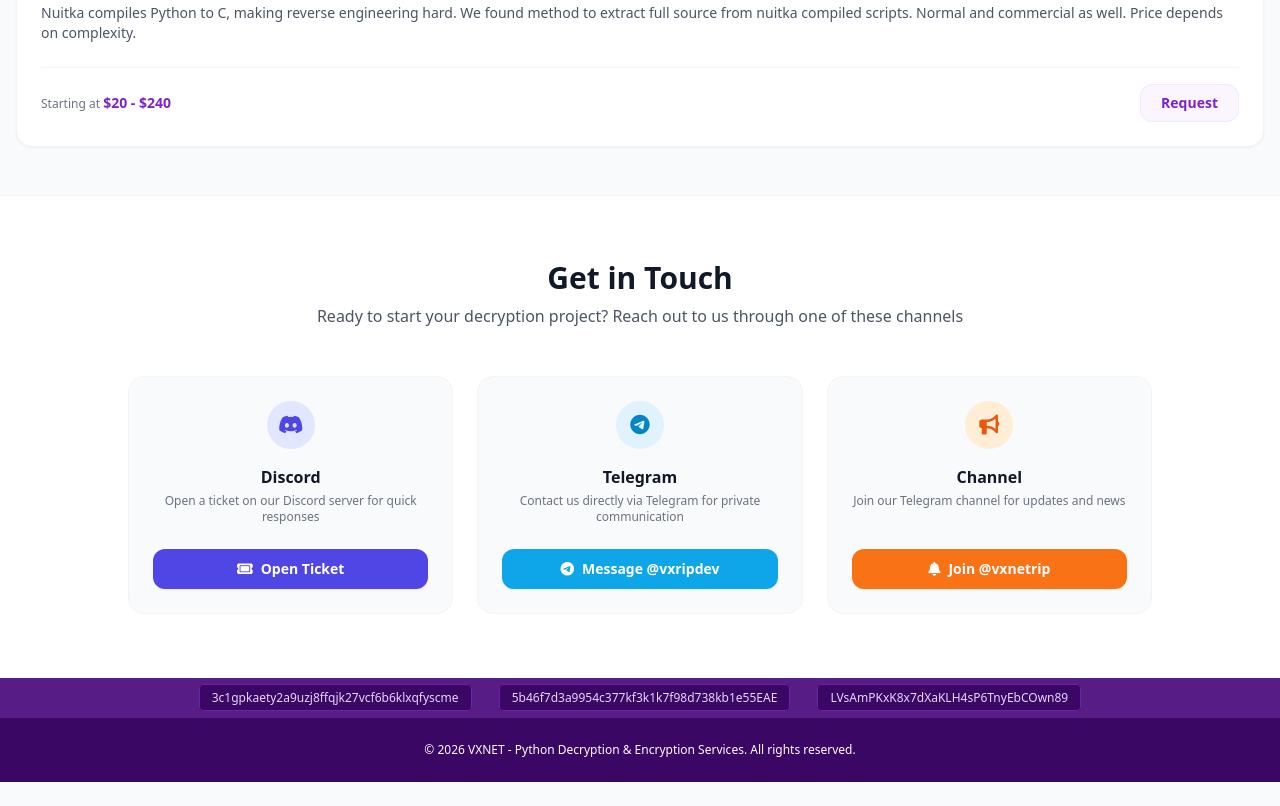
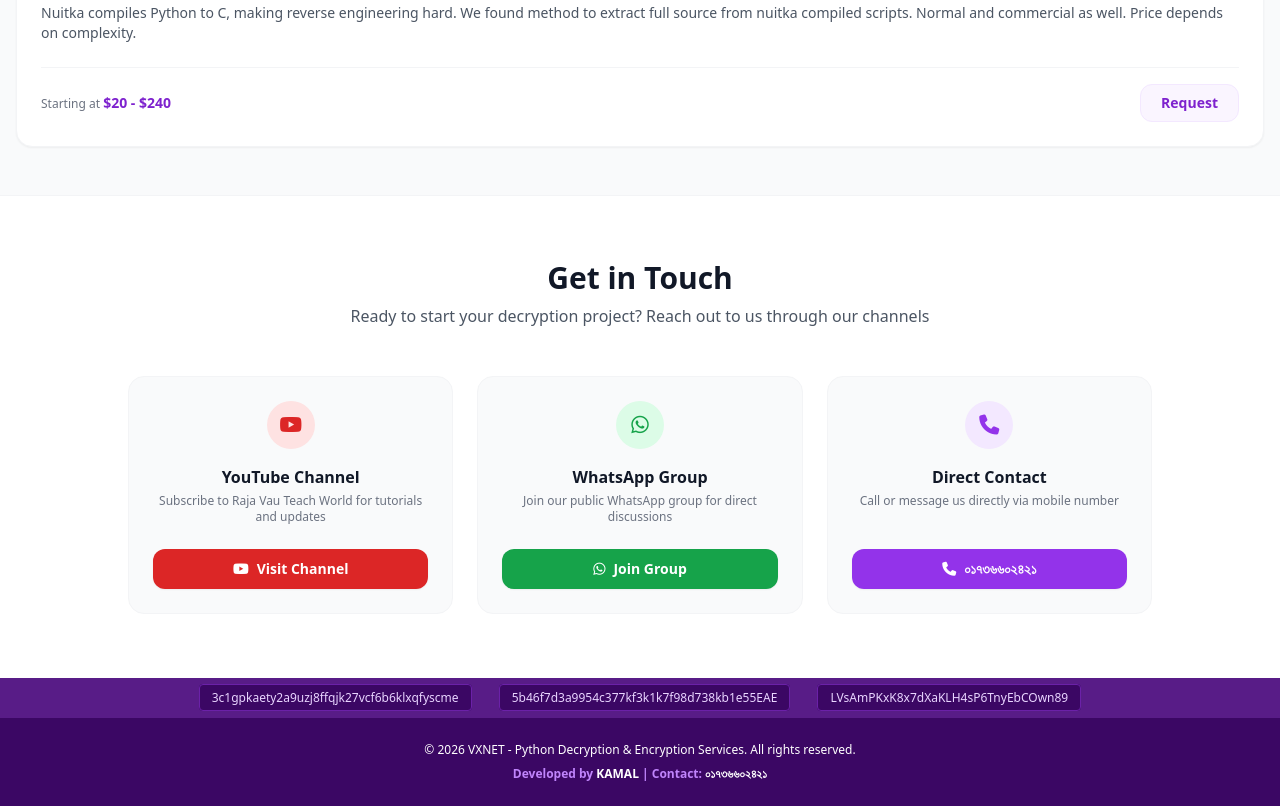
Before and after one commit to rajavau379-pixel/vxnet-site, a plain HTML site: page templates/index.html in a window 1280 px wide. Shown: the part 1973-2779 px from the top of the page. Before the commit the page ends 2755 px from the top, so only its background shows below. Drawn offline with nearby package versions, Linux system fonts and the light colour scheme.

Commit message:
Update index.html

```diff
--- a/templates/index.html
+++ b/templates/index.html
@@ -212,37 +212,44 @@
     <section id="contact" class="py-16 bg-white border-t border-gray-100 px-4">
         <div class="max-w-4xl mx-auto text-center mb-12">
             <h2 class="text-3xl font-black text-gray-900 mb-2">Get in Touch</h2>
-            <p class="text-gray-600">Ready to start your decryption project? Reach out to us through one of these channels</p>
+            <p class="text-gray-600">Ready to start your decryption project? Reach out to us through our channels</p>
         </div>
         <div class="grid grid-cols-1 md:grid-cols-3 gap-6 max-w-5xl mx-auto">
+
+            <!-- YouTube Card -->
             <div class="bg-gray-50 p-6 rounded-2xl border border-gray-100 text-center flex flex-col items-center justify-between">
                 <div>
-                    <div class="w-12 h-12 bg-indigo-100 text-indigo-600 rounded-full flex items-center justify-center text-xl mb-4 mx-auto"><i class="fa-brands fa-discord"></i></div>
-                    <h4 class="font-bold text-gray-900 mb-1">Discord</h4>
-                    <p class="text-gray-500 text-xs mb-6">Open a ticket on our Discord server for quick responses</p>
+                    <div class="w-12 h-12 bg-red-100 text-red-600 rounded-full flex items-center justify-center text-xl mb-4 mx-auto"><i class="fa-brands fa-youtube"></i></div>
+                    <h4 class="font-bold text-gray-900 mb-1">YouTube Channel</h4>
+                    <p class="text-gray-500 text-xs mb-6">Subscribe to Raja Vau Teach World for tutorials and updates</p>
                 </div>
-                <a href="https://discord.com" target="_blank" class="w-full bg-indigo-600 hover:bg-indigo-700 text-white font-semibold py-2.5 rounded-xl text-sm transition shadow-sm"><i class="fa-solid fa-ticket mr-2"></i>Open Ticket</a>
+                <a href="https://youtube.com/@raja-vau-teach-world?si=BF3R1hrHR9qCdblS" target="_blank" class="w-full bg-red-600 hover:bg-red-700 text-white font-semibold py-2.5 rounded-xl text-sm transition shadow-sm"><i class="fa-brands fa-youtube mr-2"></i>Visit Channel</a>
             </div>
+
+            <!-- WhatsApp Group Card -->
             <div class="bg-gray-50 p-6 rounded-2xl border border-gray-100 text-center flex flex-col items-center justify-between">
                 <div>
-                    <div class="w-12 h-12 bg-sky-100 text-sky-600 rounded-full flex items-center justify-center text-xl mb-4 mx-auto"><i class="fa-brands fa-telegram"></i></div>
-                    <h4 class="font-bold text-gray-900 mb-1">Telegram</h4>
-                    <p class="text-gray-500 text-xs mb-6">Contact us directly via Telegram for private communication</p>
+                    <div class="w-12 h-12 bg-green-100 text-green-600 rounded-full flex items-center justify-center text-xl mb-4 mx-auto"><i class="fa-brands fa-whatsapp"></i></div>
+                    <h4 class="font-bold text-gray-900 mb-1">WhatsApp Group</h4>
+                    <p class="text-gray-500 text-xs mb-6">Join our public WhatsApp group for direct discussions</p>
                 </div>
-                <a href="https://t.me/vxripdev" target="_blank" class="w-full bg-sky-500 hover:bg-sky-600 text-white font-semibold py-2.5 rounded-xl text-sm transition shadow-sm"><i class="fa-brands fa-telegram mr-2"></i>Message @vxripdev</a>
+                <a href="https://chat.whatsapp.com/K9E5ULcGZ7G0O15wwvodfy?s=cl&p=a&ilr=4&iam=2" target="_blank" class="w-full bg-green-600 hover:bg-green-700 text-white font-semibold py-2.5 rounded-xl text-sm transition shadow-sm"><i class="fa-brands fa-whatsapp mr-2"></i>Join Group</a>
             </div>
+
+            <!-- Direct Phone Contact Card -->
             <div class="bg-gray-50 p-6 rounded-2xl border border-gray-100 text-center flex flex-col items-center justify-between">
                 <div>
-                    <div class="w-12 h-12 bg-orange-100 text-orange-600 rounded-full flex items-center justify-center text-xl mb-4 mx-auto"><i class="fa-solid fa-bullhorn"></i></div>
-                    <h4 class="font-bold text-gray-900 mb-1">Channel</h4>
-                    <p class="text-gray-500 text-xs mb-6">Join our Telegram channel for updates and news</p>
+                    <div class="w-12 h-12 bg-purple-100 text-purple-600 rounded-full flex items-center justify-center text-xl mb-4 mx-auto"><i class="fa-solid fa-phone"></i></div>
+                    <h4 class="font-bold text-gray-900 mb-1">Direct Contact</h4>
+                    <p class="text-gray-500 text-xs mb-6">Call or message us directly via mobile number</p>
                 </div>
-                <a href="https://t.me/vxnetrip" target="_blank" class="w-full bg-orange-500 hover:bg-orange-600 text-white font-semibold py-2.5 rounded-xl text-sm transition shadow-sm"><i class="fa-solid fa-bell mr-2"></i>Join @vxnetrip</a>
+                <a href="tel:01736602421" class="w-full bg-purple-600 hover:bg-purple-700 text-white font-semibold py-2.5 rounded-xl text-sm transition shadow-sm"><i class="fa-solid fa-phone mr-2"></i>০১৭৩৬৬০২৪২১</a>
             </div>
+
         </div>
     </section>
 
-    <!-- Bottom Tokens Bar (from screenshot) -->
+    <!-- Bottom Tokens Bar -->
     <div class="bg-purple-900 text-purple-200 py-3 px-4 text-xs overflow-x-auto whitespace-nowrap text-center space-x-6">
         <span class="bg-purple-950 px-3 py-1 rounded border border-purple-800">3c1gpkaety2a9uzj8ffqjk27vcf6b6klxqfyscme</span>
         <span class="bg-purple-950 px-3 py-1 rounded border border-purple-800">5b46f7d3a9954c377kf3k1k7f98d738kb1e55EAE</span>
@@ -250,8 +257,9 @@
     </div>
 
     <!-- Footer -->
-    <footer class="bg-purple-950 text-white py-6 text-center text-xs">
+    <footer class="bg-purple-950 text-white py-6 text-center text-xs space-y-2">
         <p>&copy; 2026 VXNET - Python Decryption & Encryption Services. All rights reserved.</p>
+        <p class="text-purple-400 font-semibold">Developed by <span class="text-white">KAMAL</span> | Contact: <span class="text-white">০১৭৩৬৬০২৪২১</span></p>
     </footer>
 
     <!-- Request Modal -->
@@ -268,8 +276,8 @@
                     <input type="text" id="userName" name="name" required class="w-full px-4 py-2.5 rounded-xl border border-gray-200 focus:outline-none focus:border-purple-600 text-sm" placeholder="Enter your name">
                 </div>
                 <div>
-                    <label class="block text-xs font-bold text-gray-700 mb-1">Telegram Username / Email</label>
-                    <input type="text" id="userContact" name="contact" required class="w-full px-4 py-2.5 rounded-xl border border-gray-200 focus:outline-none focus:border-purple-600 text-sm" placeholder="@username or email@example.com">
+                    <label class="block text-xs font-bold text-gray-700 mb-1">Telegram Username / Email / Phone</label>
+                    <input type="text" id="userContact" name="contact" required class="w-full px-4 py-2.5 rounded-xl border border-gray-200 focus:outline-none focus:border-purple-600 text-sm" placeholder="@username or email or phone">
                 </div>
                 <div>
                     <label class="block text-xs font-bold text-gray-700 mb-1">Project Details / File Link</label>
@@ -338,7 +346,7 @@
             btn.disabled = true;
 
             const formData = {
-                service: document.getElementById('serviceInput-hidden'] || document.getElementById('serviceInput').value,
+                service: document.getElementById('serviceInput').value,
                 name: document.getElementById('userName').value,
                 contact: document.getElementById('userContact').value,
                 message: document.getElementById('userMessage').value
```
